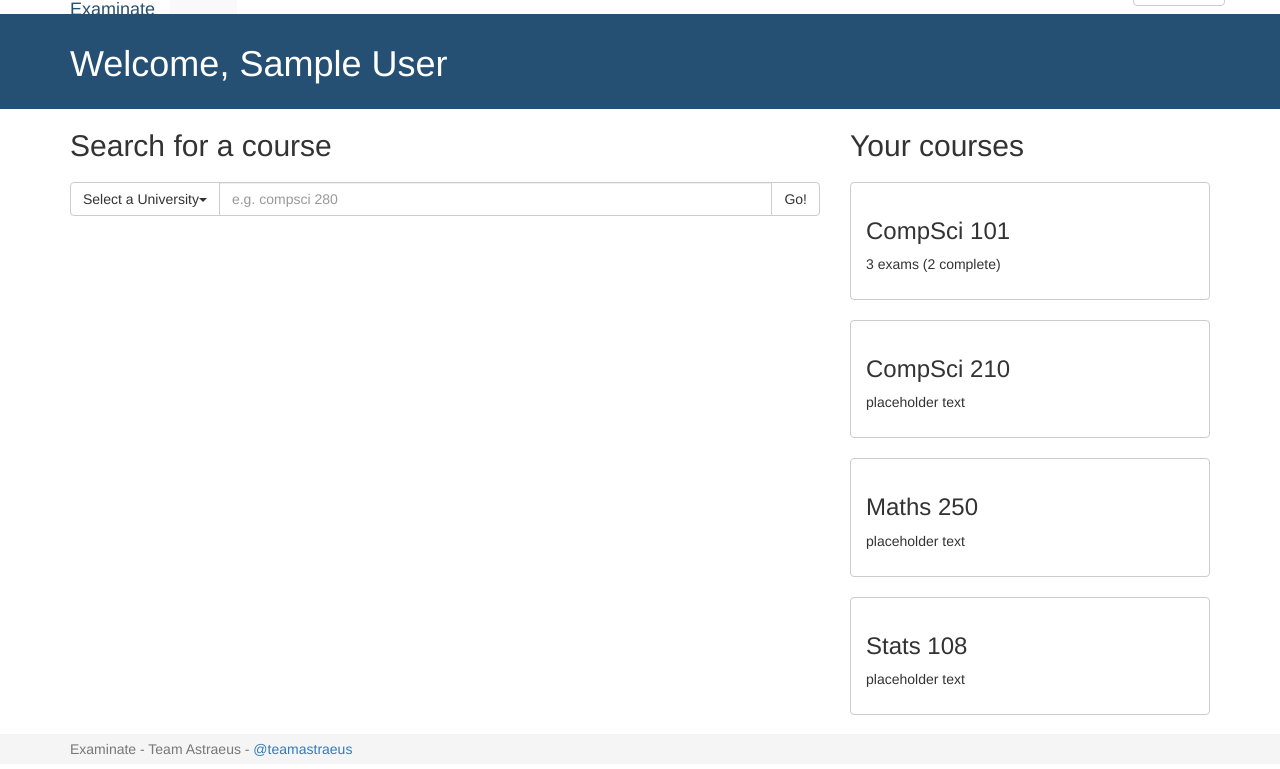
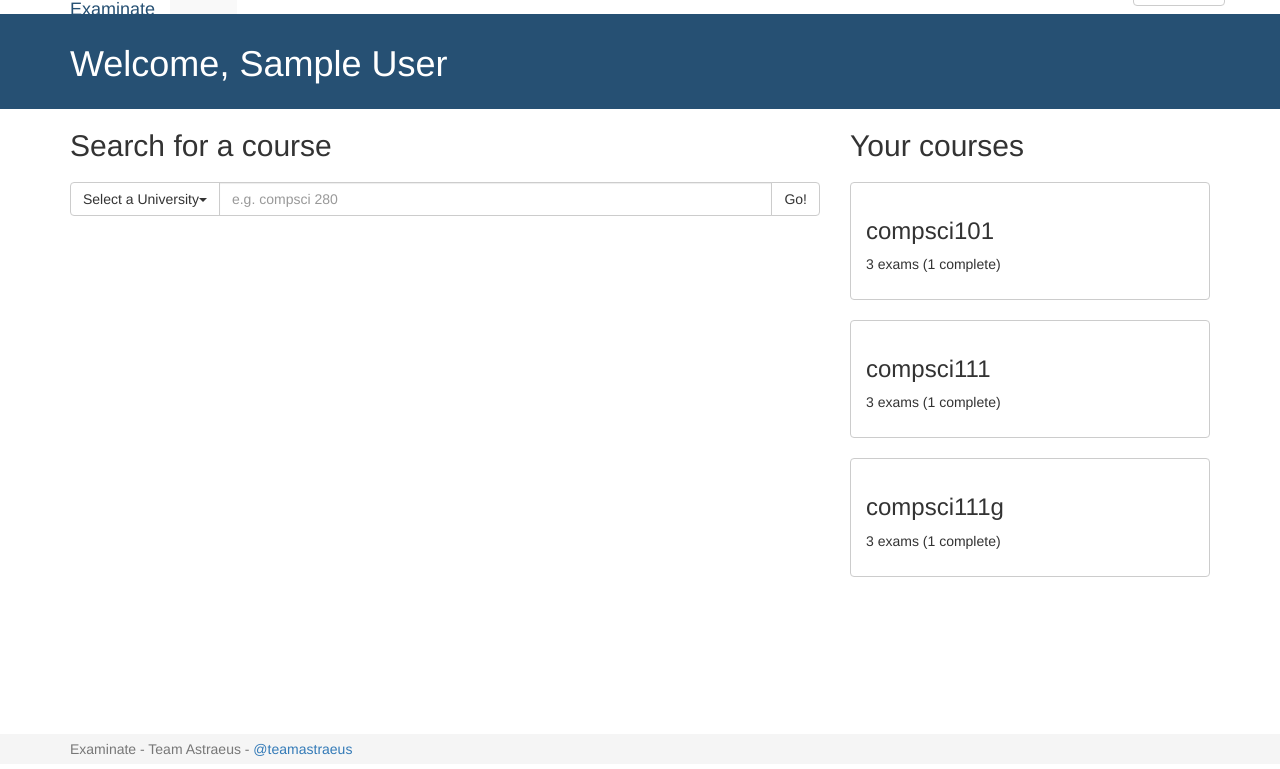
Before and after one commit to Furze/ExaminateJS, a Node server app: page / in a window 1280 px wide. Shown: the part 36-805 px from the top of the page. Run offline with Node 20, Linux system fonts and the light colour scheme; the visitor is signed in with stand-in values (Sample User, id 1); some libraries are stand-ins or nearby versions.

Commit message:
Dynamic Course list

```diff
--- a/app.js
+++ b/app.js
@@ -9,7 +9,6 @@ var url     = require("url");
 var fb      = require('./fb');
 var http    = require('http');
 var path    = require('path');
-var db      = require('./models')
 var app = express();
 
 // all environments
--- a/routes/index.js
+++ b/routes/index.js
@@ -1,6 +1,12 @@
 //INDEX PAGE
 exports.index = function(req, res){
-  res.render('index', { user: req.user, title: 'Examinate - Home' });
+  if(req.user !== null){
+      //TODO QUERY DATABASE AND GET USERS COURSES HERE
+      var userCourses = "[{\"name\":\"compsci101\",\"exams\":3,\"complete\":1},{\"name\":\"compsci111\",\"exams\":3,\"complete\":1},{\"name\":\"compsci111g\",\"exams\":3,\"complete\":1}]";
+      res.render('index', { user: req.user, title: 'Examinate - Home', courses: JSON.parse(userCourses)});
+      return;
+  }
+ res.render('index', { user: req.user, title: 'Examinate - Home'});
 };
 
 //submit page
@@ -10,9 +16,10 @@ exports.submit = function(req, res){
         var answer = req.query.a;
         if(answer ==='a' || answer === 'b' || answer === 'c' || answer === 'd' || answer ==='e' || answer === 'skip'){
             nextQ = +req.query.q+1;
+            //TODO: SUBMIT TO QUEUE HERE
         } else {
-            res.redirect('/question?c=' + req.query.c +'&e='+ req.query.e +'&q=' + nextQ + '&error=true');
             //incorrect answer
+            res.redirect('/question?c=' + req.query.c +'&e='+ req.query.e +'&q=' + nextQ + '&error=true'); //TODO isn't showing ):
         }
     } else { //is back
         nextQ = req.query.q-1;
@@ -41,11 +48,6 @@ exports.add = function(req, res){
 exports.modify = function(req, res){
 	res.render('modify', { user: req.user, title: 'Examinate - modify' });
 };
-//modify page
-exports.landign = function(req, res){
-    res.render('courseLanding', { user: req.user, title: 'Examinate - CompSci 101' });
-};
-
 
 //logout
 exports.logout = function(req, res){
--- a/views/index.jade
+++ b/views/index.jade
@@ -36,52 +36,10 @@ block content
               button.btn.btn-default(type="button") Go!
         div.col-lg-4
           h2 Your courses
-          div.row
-            div.col-lg-12
-              a.btn.btn-default.btn-block.course-button(href="/courseLanding?c=compsci101")
-                h3 CompSci 101
-                p 3 exams (2 complete)
-          div.row
-            div.col-lg-12
-              a.btn.btn-default.btn-block.course-button(href="#")
-                h3 CompSci 210
-                p placeholder text
-          div.row
-            div.col-lg-12
-              a.btn.btn-default.btn-block.course-button(href="#")
-                h3 Maths 250
-                p placeholder text
-          div.row
-            div.col-lg-12
-              a.btn.btn-default.btn-block.course-button(href="#")
-                h3 Stats 108
-                p placeholder text
-
-
-
-
-
-//-      div.container
-        div.row
-          div.col-lg-12
-            h1 Your Courses
-          div.courses
-            div.col-lg-2.course-box
-              center
-                h3 CompSci 101
-                p icons
-            div.col-lg-1
-            div.col-lg-2.course-box
-              center
-                h3 CompSci 105
-                p icons
-            div.col-lg-1
-            div.col-lg-2.course-box
-              center
-                h3 CompSci 107
-                p icons
-            div.col-lg-1
-            div.col-lg-2.course-box
-              center
-                h3 CompSci 111
-                p icons
+          if courses
+            for course in courses
+                div.row
+                  div.col-lg-12
+                    a.btn.btn-default.btn-block.course-button(href="/courseLanding?c="+ course.name)
+                      h3 #{course.name}
+                      p #{course.exams} exams (#{course.complete} complete)
```
